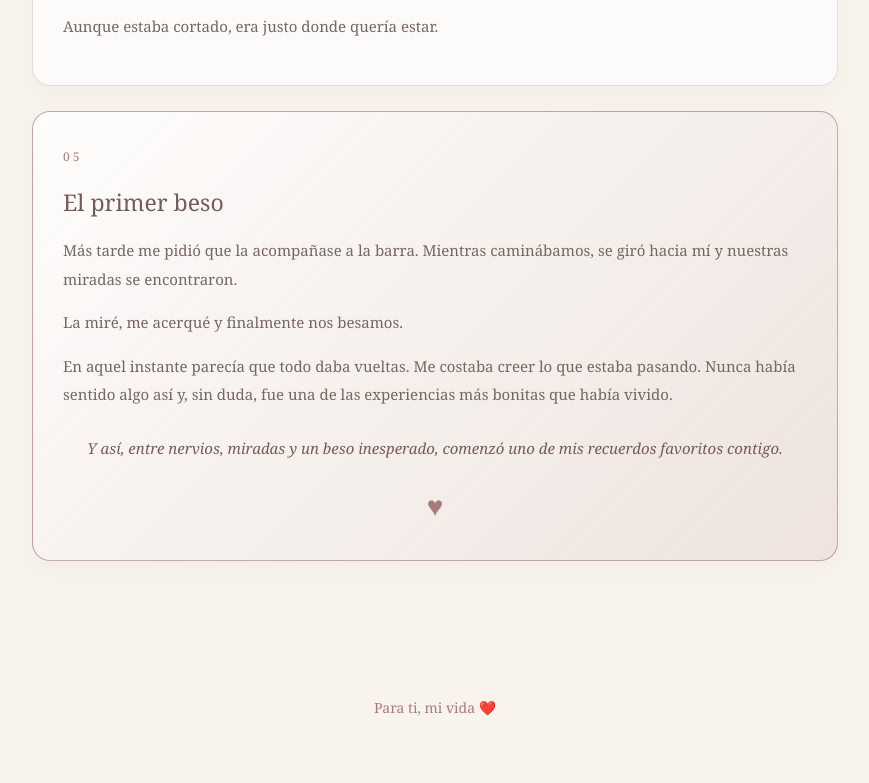
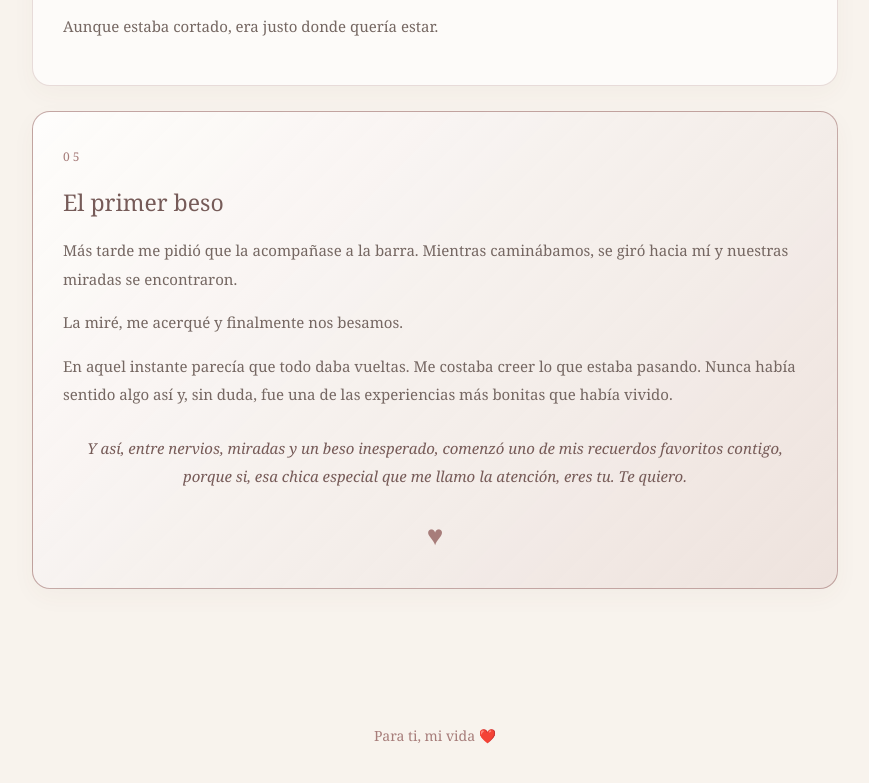
Before and after one commit to Brais4782/Regalo, a plain HTML site: page index.html in a window 1280 px wide. Shown: the part 3021-3804 px from the top of the page, without its empty margins (205-1074 px from the left). Before the commit the page ends 3776 px from the top, so only its background shows below. Drawn offline with Linux system fonts and the light colour scheme; a script that the page names is missing.

Commit message:
Update index.html

```diff
--- a/index.html
+++ b/index.html
@@ -568,7 +568,7 @@
                 <p class="story-ending">
                     Y así, entre nervios, miradas y un beso
                     inesperado, comenzó uno de mis recuerdos
-                    favoritos contigo.
+                    favoritos contigo, porque si, esa chica especial que me llamo la atención, eres tu. Te quiero.
                 </p>
 
                 <span class="heart">♥</span>
```
